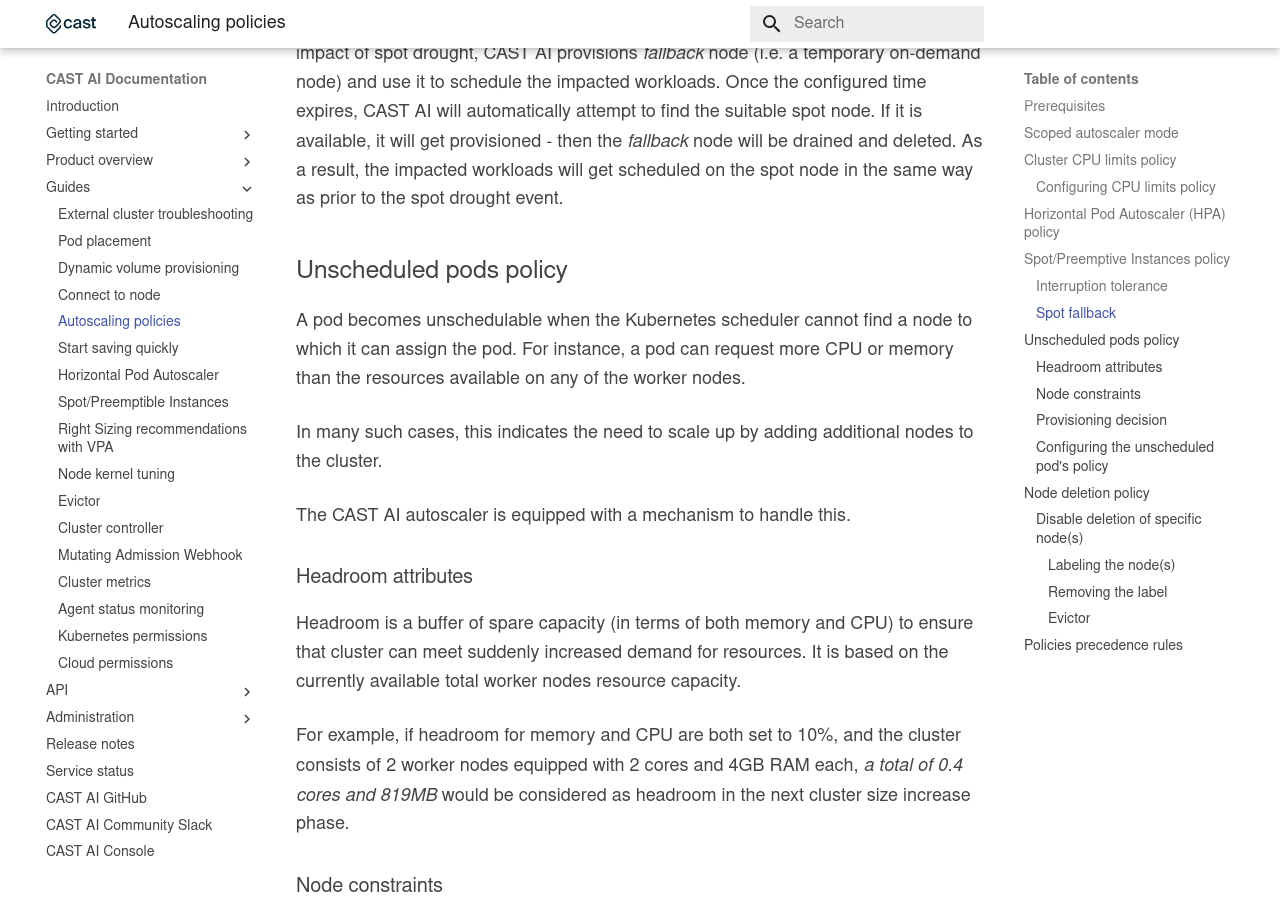
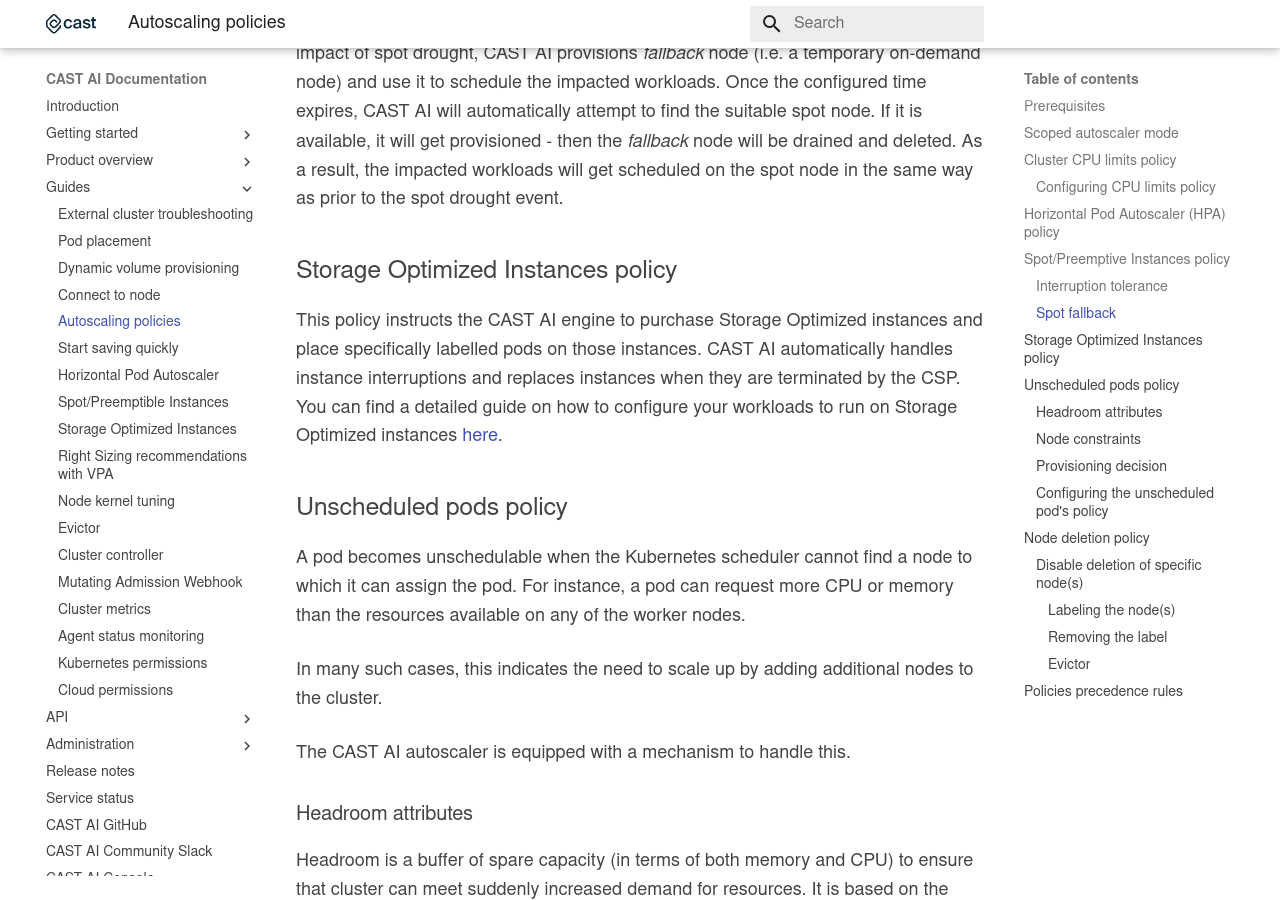
Before and after one commit to castai/docs, an MkDocs documentation site: the page built from docs/guides/autoscaling-policies.md, in a window 1280 px wide and 900 px high, scrolled down 3700 px. Built offline with MkDocs 1.6.1 and Material for MkDocs 9.7.7, drawn with Linux system fonts in a browser that asks for light colours; some web fonts are replaced.

Commit message:
Add docs and references for scheduling.cast.ai/storage-optimized

```diff
--- a/docs/guides/autoscaling-policies.md
+++ b/docs/guides/autoscaling-policies.md
@@ -90,6 +90,10 @@
 ### Spot fallback
 
 By using this feature, you can guarantee that workloads designated for spot instances have capacity to run even if spot inventory is temporarily not available. To mitigate the impact of spot drought, CAST AI provisions *fallback* node (i.e. a temporary on-demand node) and use it to schedule the impacted workloads. Once the configured time expires, CAST AI will automatically attempt to find the suitable spot node. If it is available, it will get provisioned - then the *fallback* node will be drained and deleted. As a result, the impacted workloads will get scheduled on the spot node in the same way as prior to the spot drought event.
+
+## Storage Optimized Instances policy
+
+This policy instructs the CAST AI engine to purchase Storage Optimized instances and place specifically labelled pods on those instances. CAST AI automatically handles instance interruptions and replaces instances when they are terminated by the CSP. You can find a detailed guide on how to configure your workloads to run on Storage Optimized instances [here](../guides/storage-optimized.md).
 
 ## Unscheduled pods policy
 
--- a/mkdocs.yml
+++ b/mkdocs.yml
@@ -109,6 +109,7 @@
       - 'Start saving quickly': guides/start-saving-quickly.md
       - guides/hpa.md
       - guides/spot.md
+      - guides/storage-optimized.md
       - guides/vpa.md
       - 'Node kernel tuning': guides/node-kernel-tuning.md
       - guides/evictor.md
```
Also changed, not shown: docs/guides/storage-optimized.md (added, +37 -0 lines), docs/product-overview/console/autoscaler.md (+1 -0 lines).
